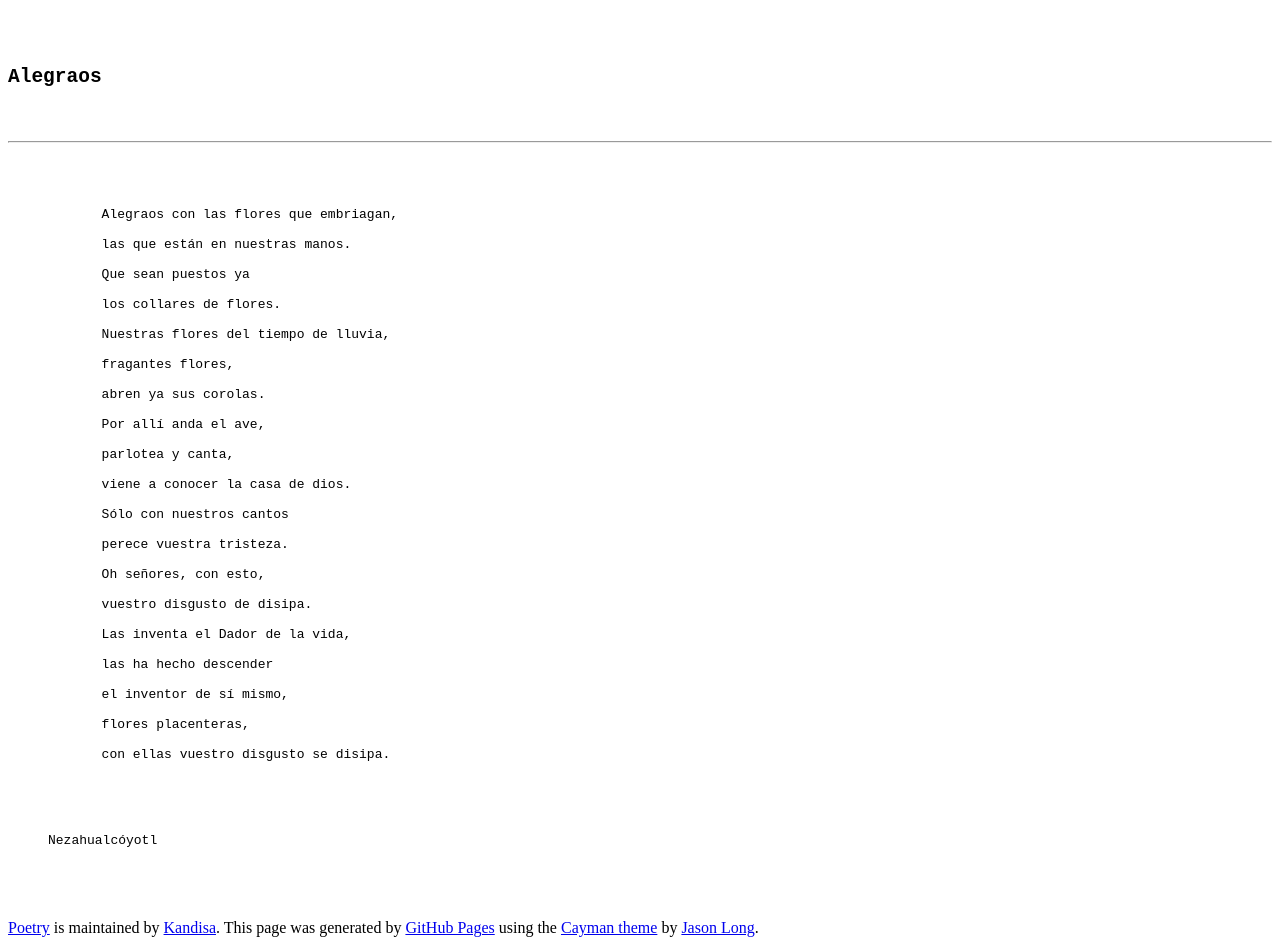
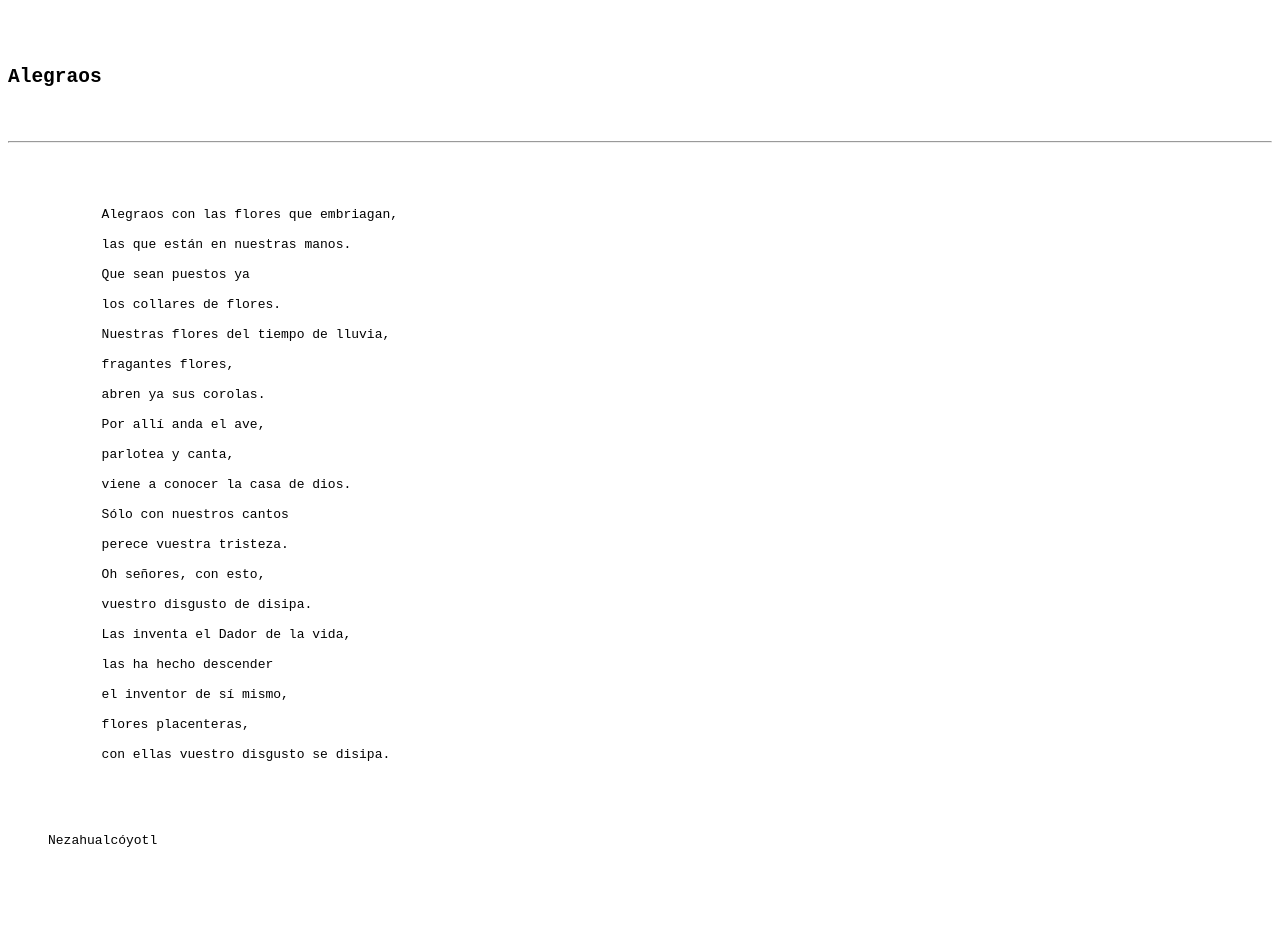
Before and after one commit to Kandisa/EdxPractice, a plain HTML site: page index.html in a window 1280 px wide. After the commit the page ends 919 px from the top, so only its background shows below. Drawn offline with Linux system fonts and the light colour scheme.

Commit message:
Update index.html

```diff
--- a/index.html
+++ b/index.html
@@ -35,14 +35,6 @@
 
     </pre>
 
-      <footer class="site-footer">
-        <span class="site-footer-owner"><a href="https://github.com/Kandisa/EdxPractice">Poetry</a> is maintained by <a href="https://github.com/Kandisa">Kandisa</a>.</span>
-
-        <span class="site-footer-credits">This page was generated by <a href="https://pages.github.com">GitHub Pages</a> using the <a href="https://github.com/jasonlong/cayman-theme">Cayman theme</a> by <a href="https://twitter.com/jasonlong">Jason Long</a>.</span>
-      </footer>
-
-    </section>
-
 
   </body>
 </html>
```
